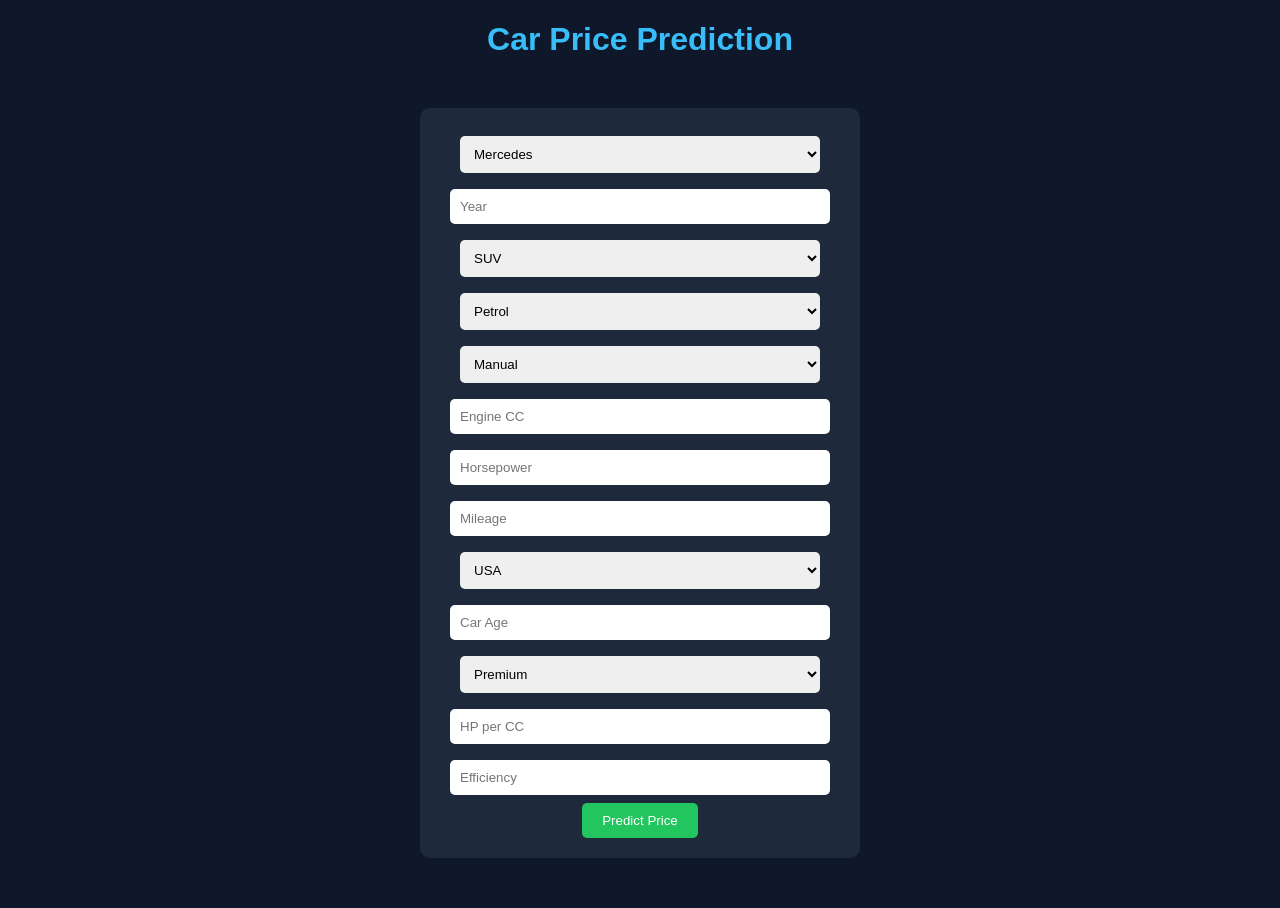
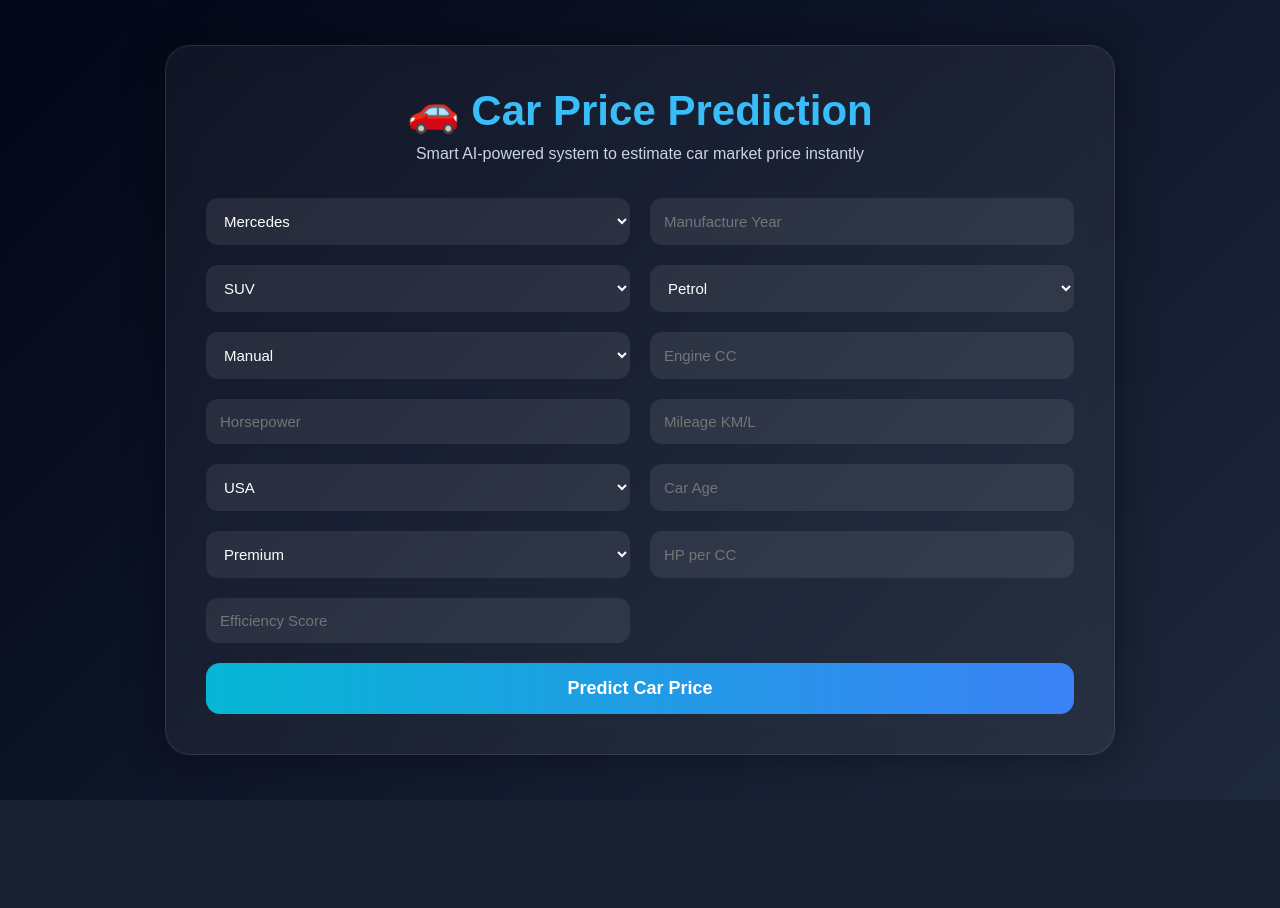
Before and after one commit to rahulkeshur/GlobalCarPricePredition, a Flask app: page / in a window 1280 px wide. After the commit the page ends 800 px from the top, so only its background shows below. Run offline with Flask 3, Linux system fonts and the light colour scheme; parts of the project's set-up code (start-up, migrations or seed data) failed here and were passed over.

Commit message:
Final Push

```diff
--- a/app.py
+++ b/app.py
@@ -44,7 +44,7 @@ def predict():
     final_input = prepare_input(data,columns,encoders)
     print(final_input)
     output=model.predict(final_input)[0]
-    return render_template("home.html",prediction_text="The car price rediction is {}".format(output))
+    return render_template("home.html",prediction_text="The car price rediction is ${}".format(output))
 
 
 
--- a/templates/home.html
+++ b/templates/home.html
@@ -1,55 +1,150 @@
 <!DOCTYPE html>
+<html lang="en">
 
-<html>
 <head>
-    <title>Car Price Prediction</title>
+    <meta charset="UTF-8">
+    <meta name="viewport" content="width=device-width, initial-scale=1.0">
+    <title>Car Price</title>
+    <link rel="icon" href="{{ url_for('static', filename='logo.png') }}">
+
     <style>
-        body {
-            font-family: Arial;
-            background: #0f172a;
-            color: white;
-            text-align: center;
+        * {
+            margin: 0;
+            padding: 0;
+            box-sizing: border-box;
+            font-family: Arial, sans-serif;
         }
 
-    .container {
-        width: 400px;
-        margin: 50px auto;
-        padding: 20px;
-        background: #1e293b;
-        border-radius: 10px;
+        body {
+            min-height: 100vh;
+            background: linear-gradient(135deg, #020617, #0f172a, #1e293b);
+            display: flex;
+            justify-content: center;
+            align-items: center;
+            padding: 30px;
+            color: white;
         }
 
-    input, select {
-        width: 90%;
-        padding: 10px;
-        margin: 8px;
-        border-radius: 5px;
+        .main-container {
+            width: 100%;
+            max-width: 950px;
+            background: rgba(255, 255, 255, 0.05);
+            backdrop-filter: blur(12px);
+            border: 1px solid rgba(255,255,255,0.1);
+            border-radius: 25px;
+            padding: 40px;
+            box-shadow: 0 0 40px rgba(0,0,0,0.4);
+        }
+
+        .title {
+            text-align: center;
+            margin-bottom: 35px;
+        }
+
+        .title h1 {
+            font-size: 42px;
+            color: #38bdf8;
+            margin-bottom: 10px;
+        }
+
+        .title p {
+            color: #cbd5e1;
+            font-size: 16px;
+        }
+
+        form {
+            display: grid;
+            grid-template-columns: 1fr 1fr;
+            gap: 20px;
+        }
+
+        .full-width {
+            grid-column: span 2;
+        }
+
+        input,
+        select {
+            width: 100%;
+            padding: 14px;
             border: none;
+            border-radius: 12px;
+            background: rgba(255,255,255,0.08);
+            color: white;
+            font-size: 15px;
+            outline: none;
+            transition: 0.3s;
+        }
+
+        input:focus,
+        select:focus {
+            background: rgba(255,255,255,0.15);
+            transform: scale(1.02);
+            border: 1px solid #38bdf8;
+        }
+
+        option {
+            color: black;
         }
 
         button {
-        padding: 10px 20px;
-        background: #22c55e;
+            width: 100%;
+            padding: 15px;
             border: none;
+            border-radius: 14px;
+            background: linear-gradient(90deg, #06b6d4, #3b82f6);
             color: white;
+            font-size: 18px;
+            font-weight: bold;
             cursor: pointer;
-        border-radius: 5px;
+            transition: 0.3s;
         }
 
-    h1 {
-        color: #38bdf8;
+        button:hover {
+            transform: translateY(-3px);
+            box-shadow: 0 10px 20px rgba(59,130,246,0.4);
+        }
+
+        .Prediction_out {
+            margin-top: 30px;
+            text-align: center;
+            padding: 18px;
+            border-radius: 15px;
+            background: rgba(34,197,94,0.15);
+            border: 1px solid rgba(34,197,94,0.4);
+            color: #4ade80;
+            font-size: 24px;
+            font-weight: bold;
+        }
+
+        @media(max-width: 768px) {
+
+            form {
+                grid-template-columns: 1fr;
+            }
+
+            .full-width {
+                grid-column: span 1;
+            }
+
+            .title h1 {
+                font-size: 30px;
+            }
         }
     </style>
 </head>
 
 <body>
 
-<h1>Car Price Prediction</h1>
+    <div class="main-container">
 
-<div class="container">
+        <div class="title">
+            <h1>🚗 Car Price Prediction</h1>
+            <p>Smart AI-powered system to estimate car market price instantly</p>
+        </div>
+
         <form action="{{url_for('predict')}}" method="POST">
 
-        <select name="Brand">
+            <select name="Brand" required>
                 <option>Mercedes</option>
                 <option>Nissan</option>
                 <option>Hyundai</option>
@@ -62,9 +157,9 @@
                 <option>Kia</option>
             </select>
 
-        <input type="number" name="Manufacture_Year" placeholder="Year">
+            <input type="number" name="Manufacture_Year" placeholder="Manufacture Year" required>
 
-        <select name="Body_Type">
+            <select name="Body_Type" required>
                 <option>SUV</option>
                 <option>Coupe</option>
                 <option>Hatchback</option>
@@ -72,23 +167,25 @@
                 <option>Pickup</option>
             </select>
 
-        <select name="Fuel_Type">
+            <select name="Fuel_Type" required>
                 <option>Petrol</option>
                 <option>Diesel</option>
                 <option>Hybrid</option>
                 <option>Electric</option>
             </select>
 
-        <select name="Transmission">
+            <select name="Transmission" required>
                 <option>Manual</option>
                 <option>Automatic</option>
             </select>
 
-        <input type="number" name="Engine_CC" placeholder="Engine CC">
-        <input type="number" name="Horsepower" placeholder="Horsepower">
-        <input type="number" name="Mileage_km_per_l" placeholder="Mileage">
+            <input type="number" name="Engine_CC" placeholder="Engine CC" required>
 
-        <select name="Manufacturing_Country">
+            <input type="number" name="Horsepower" placeholder="Horsepower" required>
+
+            <input type="number" name="Mileage_km_per_l" placeholder="Mileage KM/L" required>
+
+            <select name="Manufacturing_Country" required>
                 <option>USA</option>
                 <option>China</option>
                 <option>UK</option>
@@ -97,23 +194,33 @@
                 <option>South Korea</option>
             </select>
 
-        <input type="number" name="Car_Age" placeholder="Car Age">
+            <input type="number" name="Car_Age" placeholder="Car Age" required>
 
-        <select name="Price_Category">
+            <select name="Price_Category" required>
                 <option>Premium</option>
                 <option>Mid-Range</option>
                 <option>Budget</option>
                 <option>Luxury</option>
             </select>
 
-        <input type="number" step="0.01" name="HP_per_CC" placeholder="HP per CC">
-        <input type="number" step="0.01" name="Efficiency_Score" placeholder="Efficiency">
+            <input type="number" step="0.01" name="HP_per_CC" placeholder="HP per CC" required>
 
-        <button type="submit">Predict Price</button>
+            <input type="number" step="0.01" name="Efficiency_Score" placeholder="Efficiency Score" required>
+
+            <div class="full-width">
+                <button type="submit">Predict Car Price</button>
+            </div>
 
         </form>
+
+        {% if prediction_text %}
+        <div class="Prediction_out">
+            {{prediction_text}}
         </div>
-{{prediction_text}}
+        {% endif %}
+
+    </div>
 
 </body>
+
 </html>
```
Also changed, not shown: static/logo.png (added), 2 other files. Lines whose indentation alone changed are shown as unchanged.
